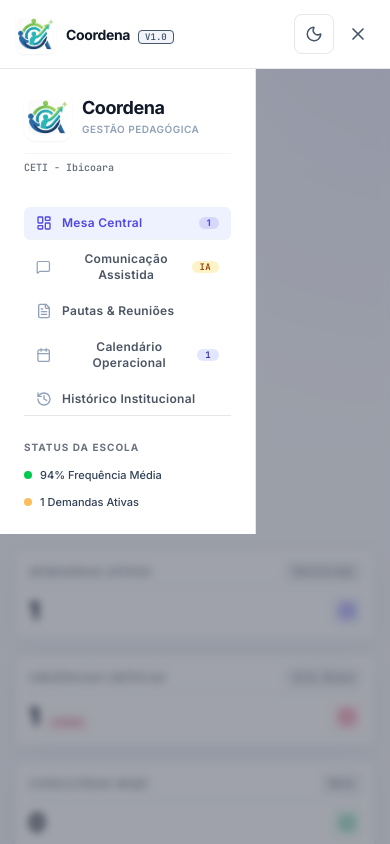
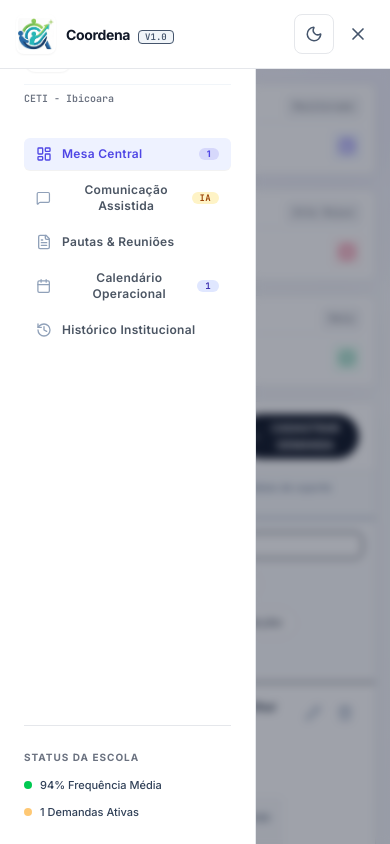
Before and after one commit to ArnaldoAlmeidaBa/coordflow, a React (Vite) app: page / in a window 390 px wide. Both pictures are taken after a click on the button 358 px from the left and 34 px from the top of the page. Shown: the top 844 px of the page. Built offline with nearby package versions, Linux system fonts and the light colour scheme.

Commit message:
fix(mobile): hide closed sidebar on phones

```diff
--- a/src/App.tsx
+++ b/src/App.tsx
@@ -284,8 +284,9 @@
 
       {/* COMPANION SIDEBAR */}
       <aside className={`
-        fixed inset-y-0 left-0 z-40 w-64 bg-white border-r border-[#E5E7EB] flex flex-col p-6 transform transition-transform duration-300 md:translate-x-0 md:static md:h-screen sticky md:top-0
-        ${isMobileMenuOpen ? 'translate-x-0' : '-translate-x-full md:translate-x-0'}
+        w-64 bg-white border-r border-[#E5E7EB] p-6 transition-transform duration-300
+        ${isMobileMenuOpen ? 'fixed inset-y-0 left-0 z-40 flex flex-col' : 'hidden'}
+        md:sticky md:top-0 md:z-auto md:flex md:h-screen md:flex-col
       `}>
         {/* LOGO AREA */}
         <div className="mb-8 select-none">
```
